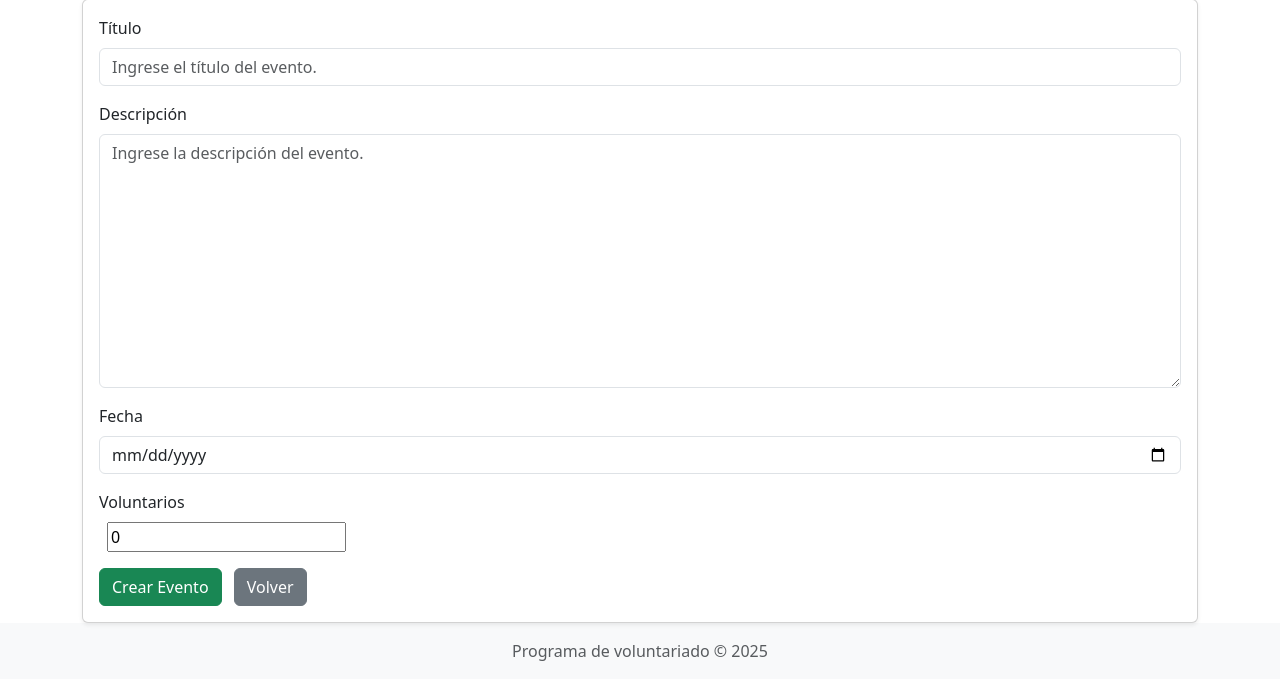
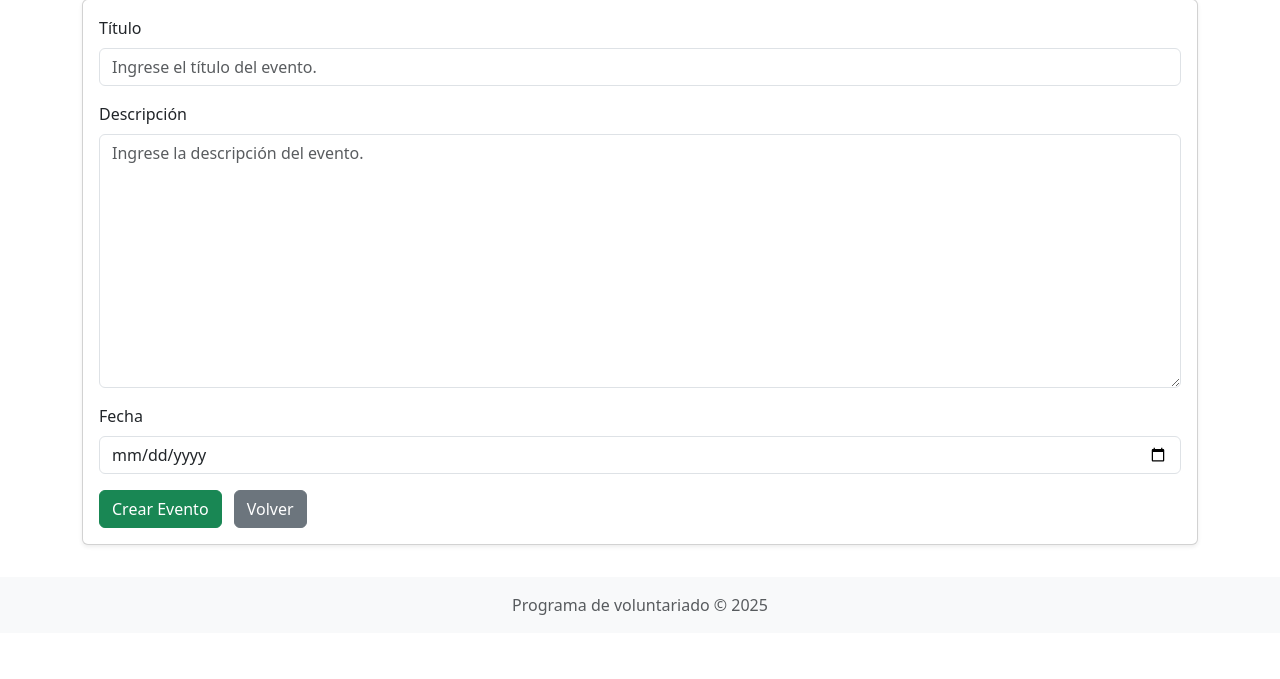
Before and after one commit to too0oori/M7_AE6_ABPRO-Ejercicio-grupal_Sof-aLagos, a Django app: page /eventos/crear/ in a window 1280 px wide. Shown: the part 167-846 px from the top of the page. After the commit the page ends 782 px from the top, so only its background shows below. Run offline with Django 5.2, Linux system fonts and the light colour scheme; a user stored in the database is signed in.

Commit message:
se corrige formulario y vistas de voluntarios/eventos

```diff
--- a/apps/voluntarios/views.py
+++ b/apps/voluntarios/views.py
@@ -27,7 +27,7 @@
         form = VoluntarioForm(request.POST, instance=voluntario)
         if form.is_valid():
             form.save()
-            return redirect('voluntarios:lista_voluntarios', id=voluntario.id)
+            return redirect('voluntarios:lista_voluntarios')
     else:
         form = VoluntarioForm(instance=voluntario)
     return render(request, 'voluntarios/formulario.html', {'form': form})
--- a/templates/eventos/formulario.html
+++ b/templates/eventos/formulario.html
@@ -51,17 +51,6 @@
                     {% endfor %}
                 </div>
 
-                <!-- Campo Voluntarios -->
-                <div class="mb-3">
-                    <label class="form-label">{{ form.voluntarios.label }}</label>
-                    <div class="ms-2">
-                        {{ form.voluntarios }}
-                    </div>
-                    {% for error in form.voluntarios.errors %}
-                        <div class="text-danger small">{{ error }}</div>
-                    {% endfor %}
-                </div>
-
                 <!-- Botón Guardar -->
                 <button type="submit" class="btn btn-success">
                     {% if form.instance.pk %}
```
